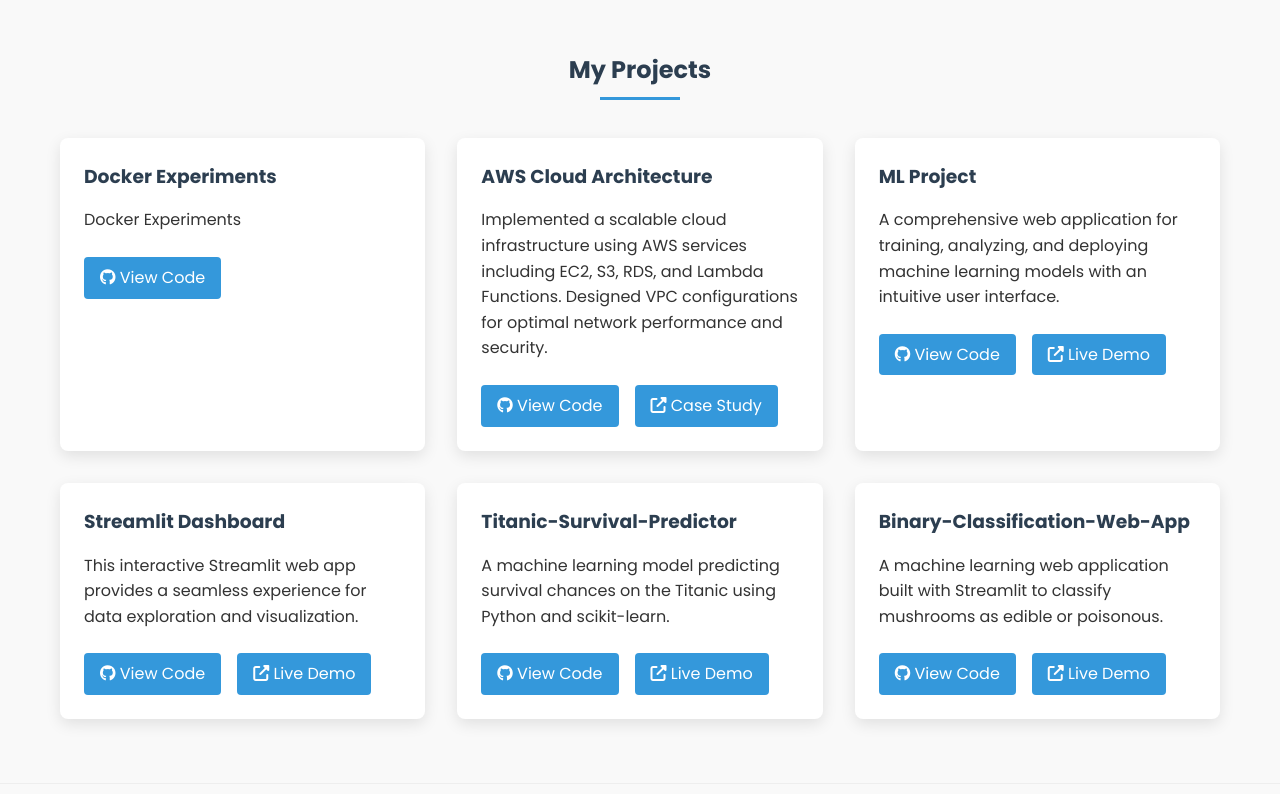
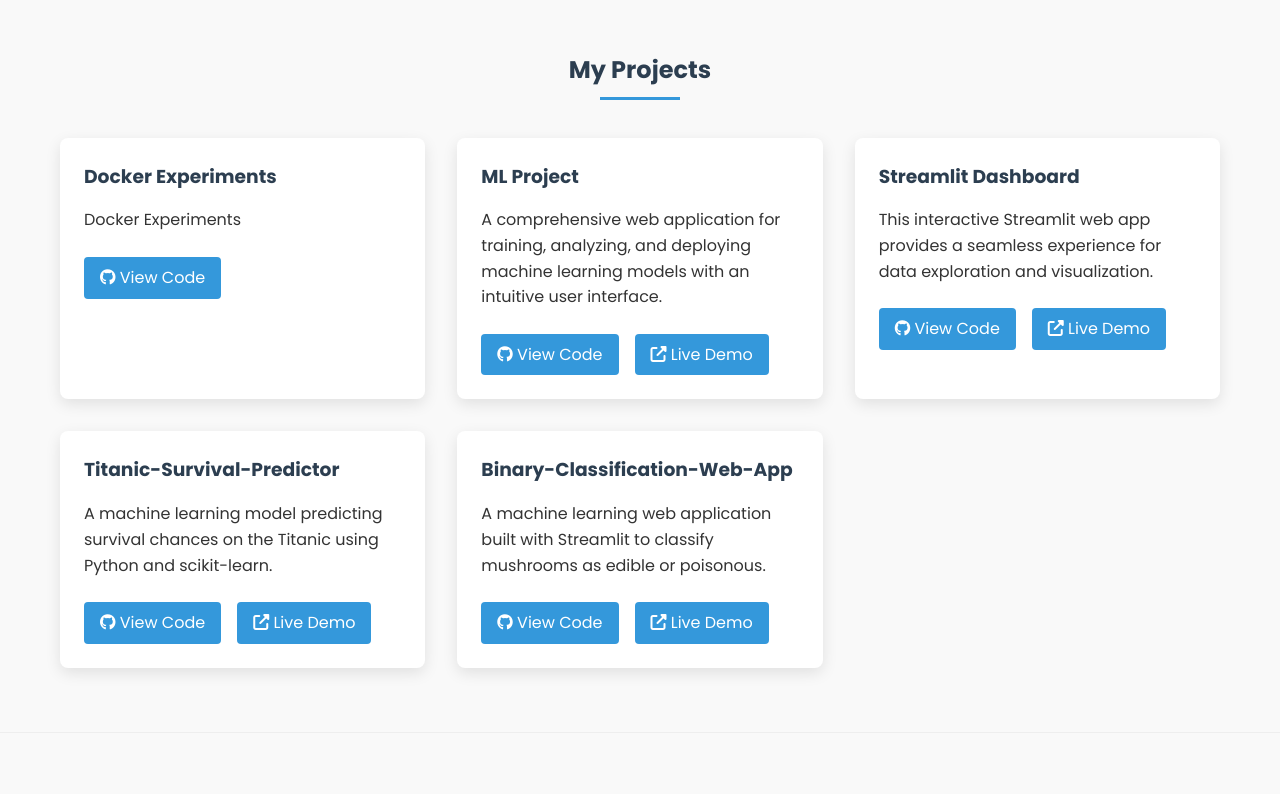
Before and after one commit to smeetw2610/Portfolio, a plain HTML site: page index.html in a window 1280 px wide. Shown: the part 800-1594 px from the top of the page. Drawn offline with Linux system fonts and the light colour scheme.

Commit message:
Update index.html

```diff
--- a/index.html
+++ b/index.html
@@ -512,17 +512,6 @@
                     </div>
                 </div>
                 <!-- Add more project cards as needed -->
-                <div class="project-card">
-                    <div class="project-info">
-                        <h3>AWS Cloud Architecture</h3>
-                        <p>Implemented a scalable cloud infrastructure using AWS services including EC2, S3, RDS, and Lambda Functions. Designed VPC configurations for optimal network performance and security.</p>
-                        <div class="project-links">
-                            <a href="#"><i class="fab fa-github"></i> View Code</a>
-                            <a href="#"><i class="fas fa-external-link-alt"></i> Case Study</a>
-                        </div>
-                    </div>
-                </div>
-
 
                 <div class="project-card">
                     <div class="project-info">
@@ -664,7 +653,6 @@
                     <div class="social-links" style="margin-top: 2rem;">
                         <a href="#"><i class="fab fa-linkedin-in"></i></a>
                         <a href="#"><i class="fab fa-github"></i></a>
-                        <a href="#"><i class="fab fa-twitter"></i></a>
                     </div>
                 </div>
                 <div class="contact-form">
```
